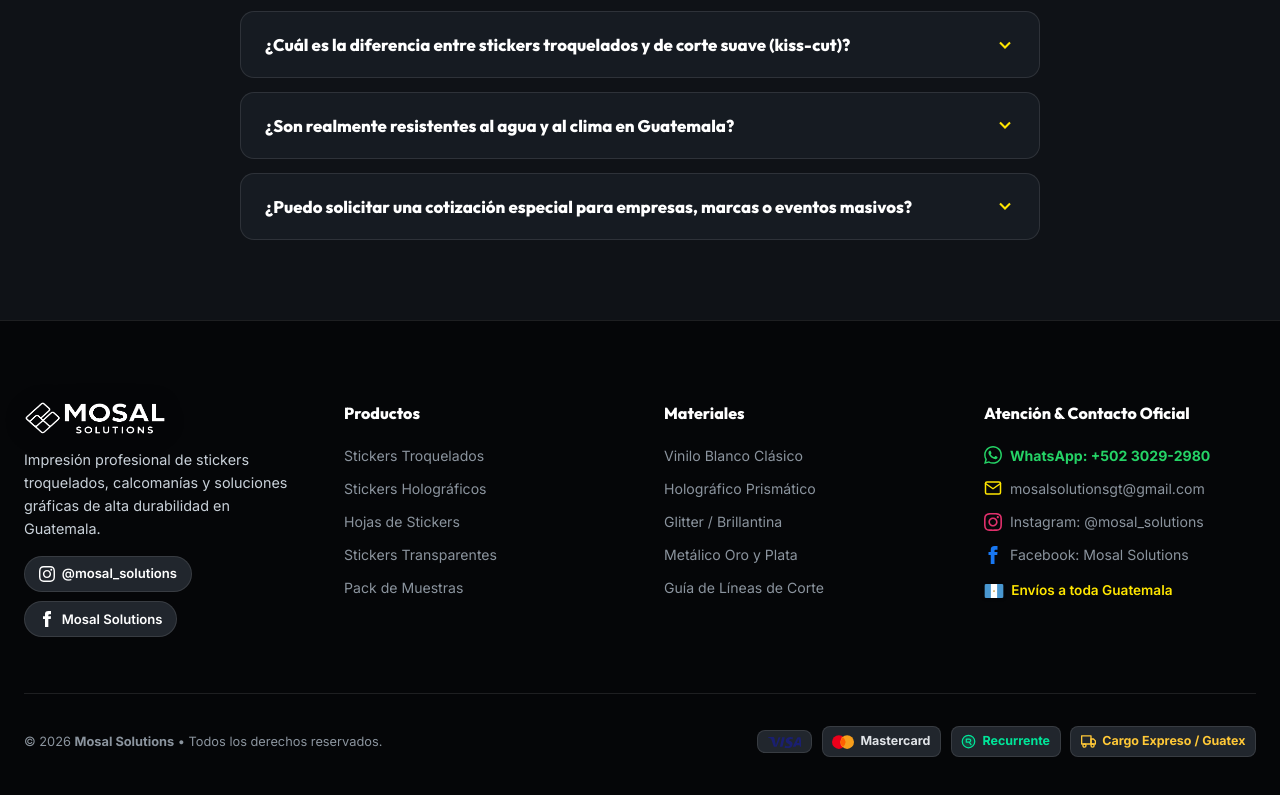
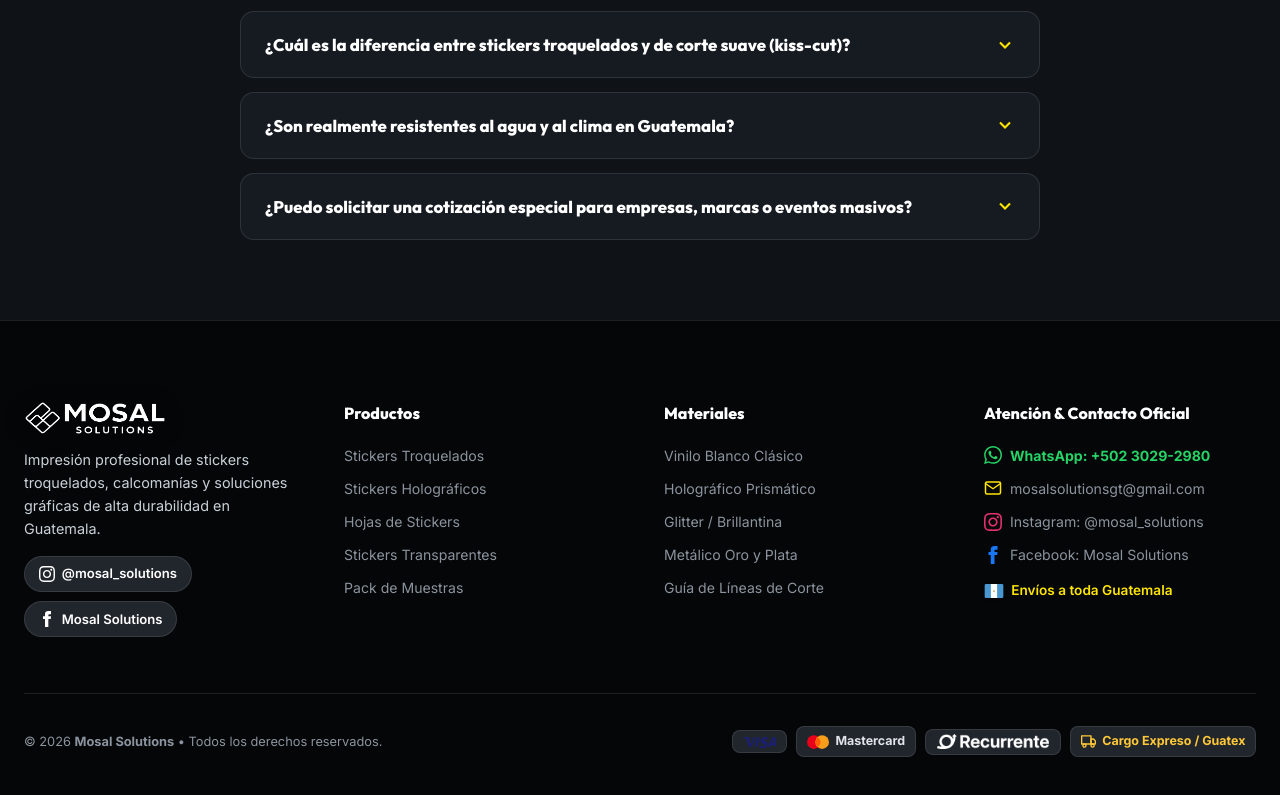
Before and after one commit to mosalsolutionsgt/mosal-stickers, a website built with Vite: page index.html in a window 1280 px wide. Shown: the part 6509-7304 px from the top of the page. Built offline with nearby package versions, Linux system fonts and the light colour scheme.

Commit message:
feat: use official Recurrente brand logo in footer badge and checkout modal

```diff
--- a/index.html
+++ b/index.html
@@ -986,7 +986,10 @@
                   <div class="payment-logos-row">
                     <span class="card-logo-pill visa">VISA</span>
                     <span class="card-logo-pill mastercard">MC</span>
-                    <span class="card-logo-pill recurrente">RECURRENTE</span>
+                    <span class="card-logo-pill recurrente" style="display: inline-flex; align-items: center; gap: 0.35rem; padding: 0.15rem 0.5rem;">
+                      <img src="./assets/recurrente-icon-white.png" alt="Recurrente" style="height: 12px; width: auto; vertical-align: middle;" />
+                      <span>RECURRENTE</span>
+                    </span>
                   </div>
                 </div>
                 <p class="payment-method-desc">
@@ -1218,13 +1221,9 @@
           <svg width="22" height="14" viewBox="0 0 32 20"><circle cx="10" cy="10" r="10" fill="#EB001B"/><circle cx="22" cy="10" r="10" fill="#F79E1B"/><path d="M16 3.07A9.97 9.97 0 0 1 19.8 10 9.97 9.97 0 0 1 16 16.93 9.97 9.97 0 0 1 12.2 10 9.97 9.97 0 0 1 16 3.07z" fill="#FF5F00"/></svg>
           <span>Mastercard</span>
         </span>
-        <!-- Recurrente Guatemala -->
-        <span class="payment-badge" style="color: #00e599;" title="Pagos Seguros con Recurrente Guatemala">
-          <svg width="15" height="15" viewBox="0 0 24 24" fill="none">
-            <circle cx="12" cy="12" r="10" fill="rgba(0, 229, 153, 0.15)" stroke="#00e599" stroke-width="2"/>
-            <path d="M8.5 8h4.5a2.5 2.5 0 0 1 0 5H8.5V8zm4.5 5l3 4" stroke="#00e599" stroke-width="2" stroke-linecap="round" stroke-linejoin="round"/>
-          </svg>
-          <span style="color: #00e599;">Recurrente</span>
+        <!-- Recurrente Guatemala Oficial -->
+        <span class="payment-badge" style="color: #ffffff; padding: 0.28rem 0.65rem;" title="Pagos Seguros con Recurrente Guatemala">
+          <img src="./assets/recurrente-horizontal-white.png" alt="Recurrente" style="height: 15px; width: auto; object-fit: contain; vertical-align: middle; display: inline-block;" />
         </span>
         <!-- Cargo Expreso / Guatex -->
         <span class="payment-badge" style="color: #FFC837;" title="Envíos con Cargo Expreso y Guatex">
```
Also changed, not shown: public/assets/recurrente-horizontal-white.png (added), public/assets/recurrente-icon-white.png (added), public/assets/recurrente-icon.png (added), public/assets/recurrente-logo-white.png (added), public/assets/recurrente-logo.png (added), public/assets/recurrente-text-white.png (added), public/assets/recurrente-text.png (added).
